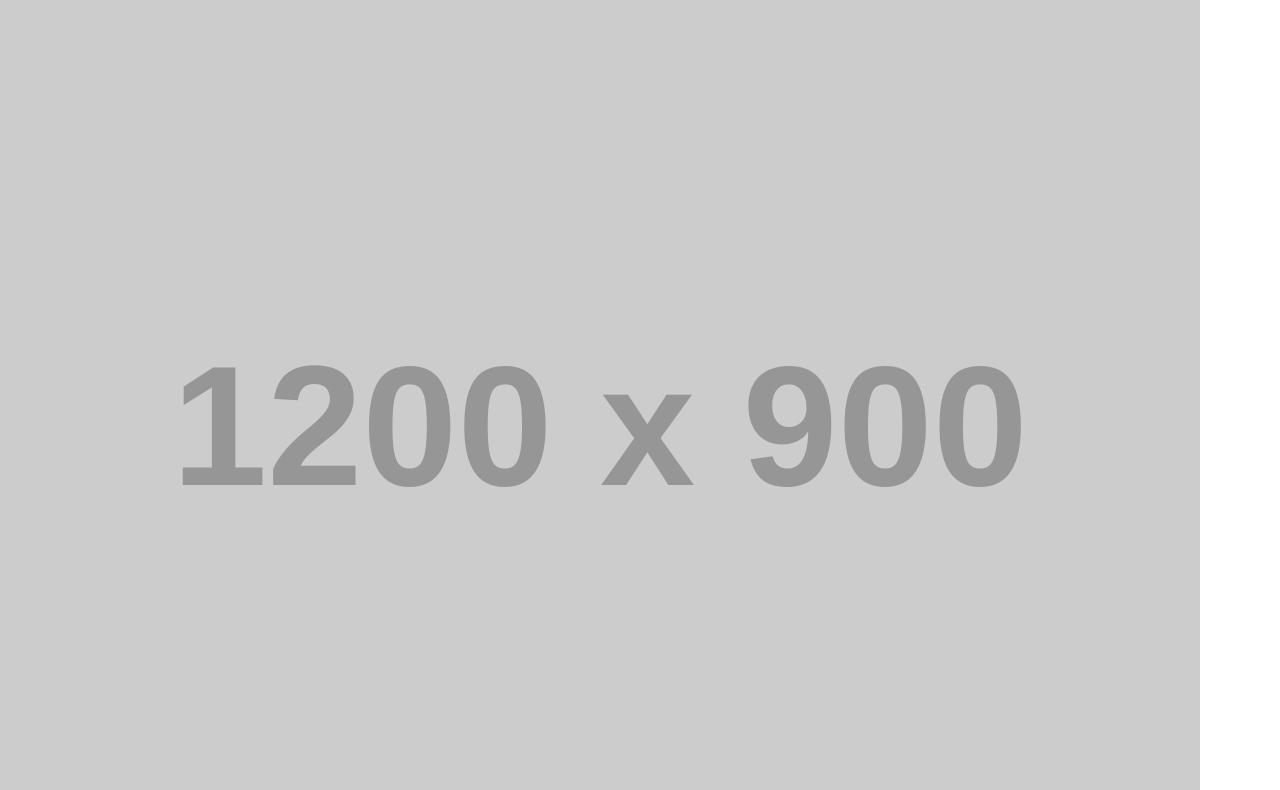
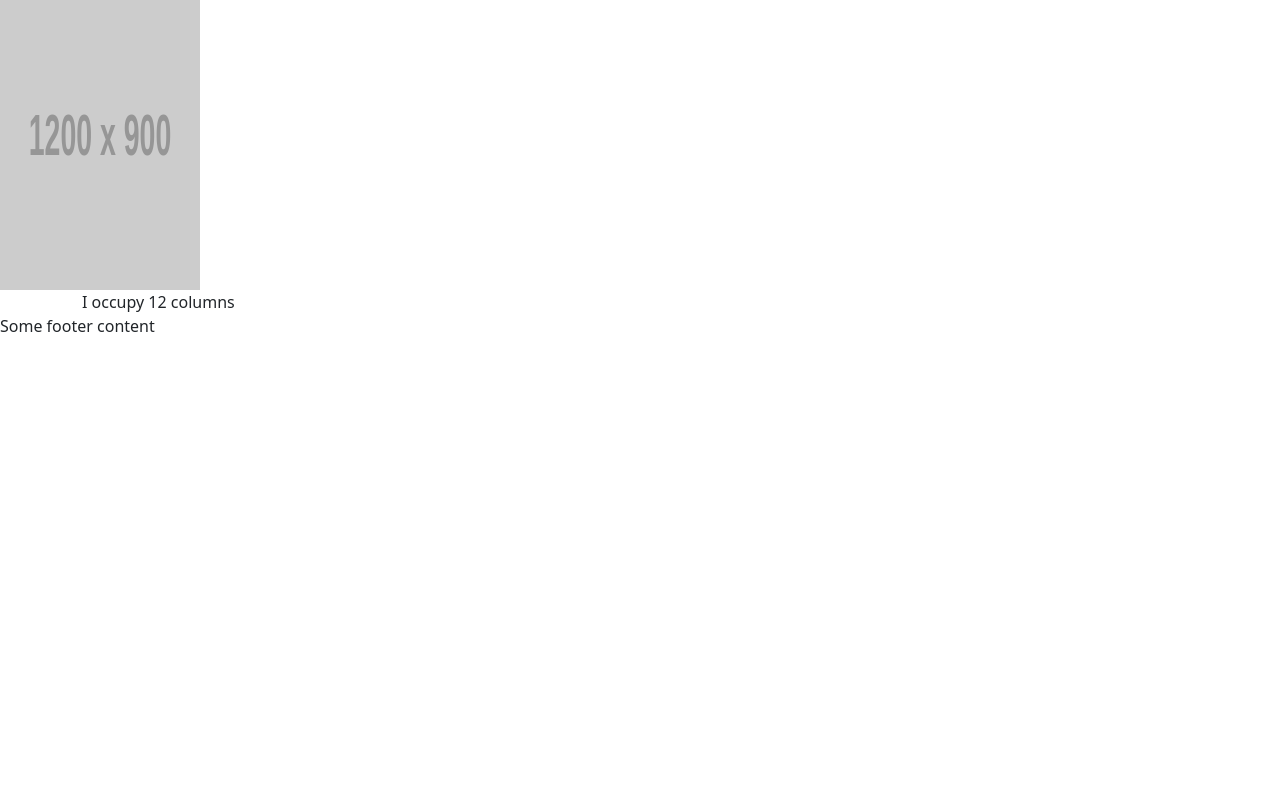
Before and after one commit to CarlyWatford2/Spring-2025, a plain HTML site: page index.html in a window 1280 px wide. Shown: the part 136-926 px from the top of the page. After the commit the page ends 800 px from the top, so only its background shows below. Drawn offline with nearby package versions, Linux system fonts and the light colour scheme; placeholder pictures from the web are drawn by us.

Commit message:
Updated width and height

```diff
--- a/index.html
+++ b/index.html
@@ -19,7 +19,7 @@
     <main>
 <h1>I am a heading</h1>
 <h2> I am a graphic added via IMG tag</h2>
-<img src="https://dummyimage.com/1200x900/4a4acc/fff" />
+<img src="https://dummyimage.com/1200x900/4a4acc/fff" width="200" height="300"/>
 
 
     <div  class="container">
```
